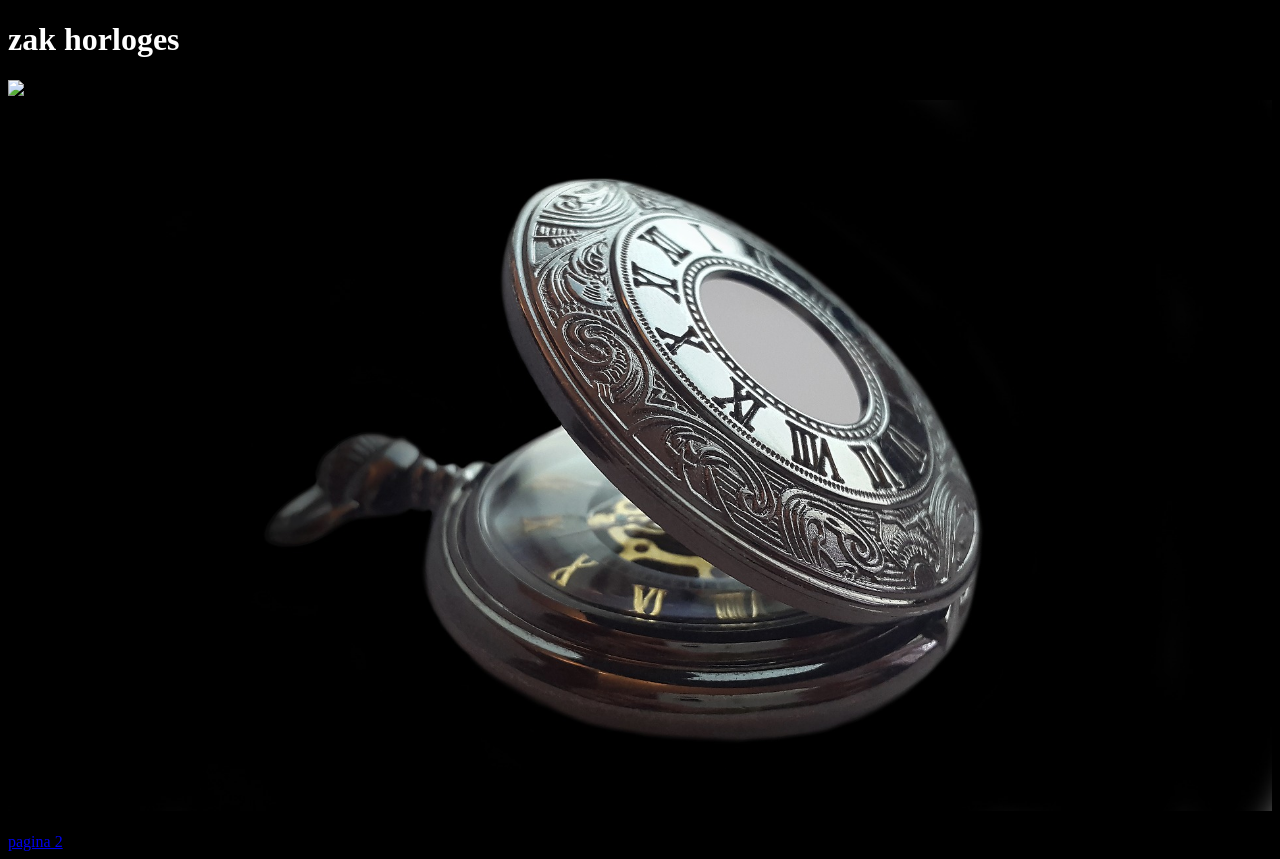
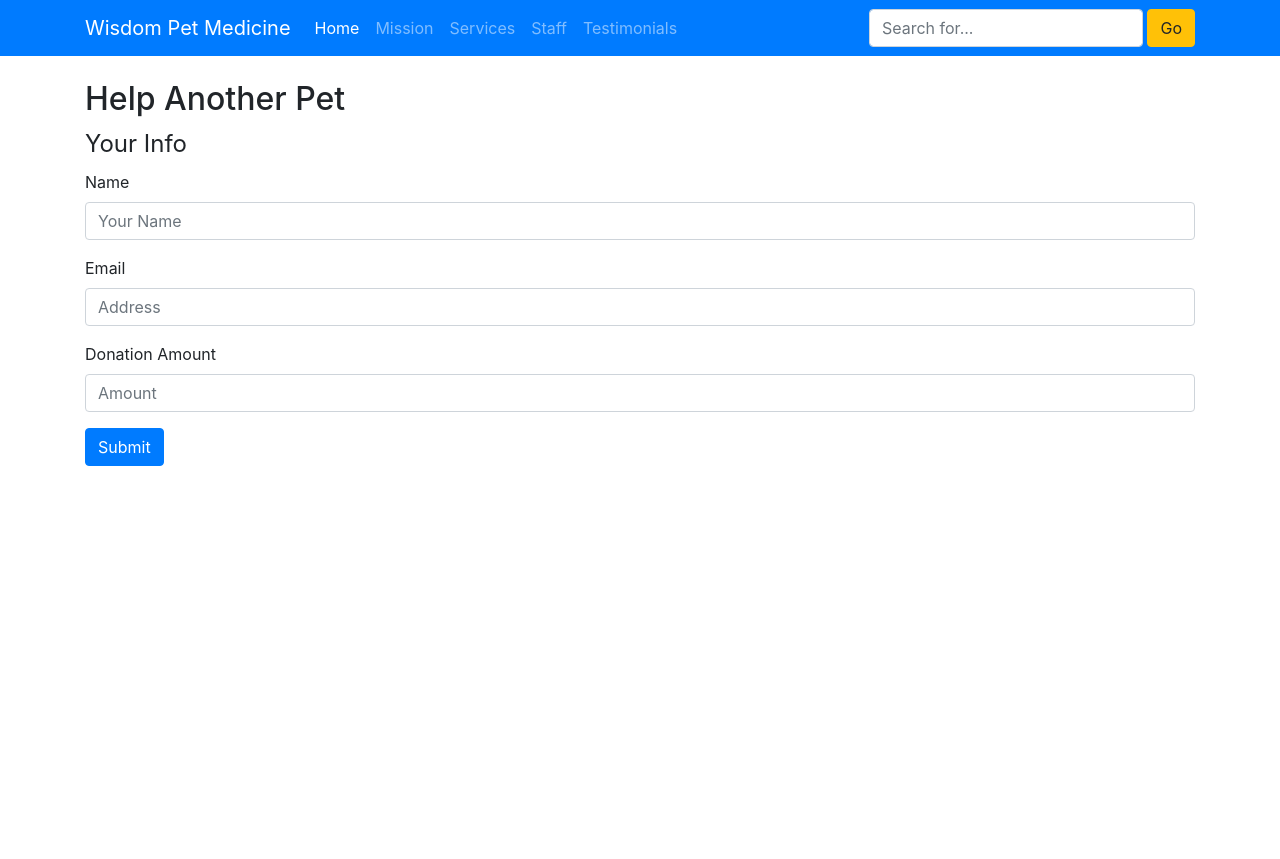
Before and after one commit to marcvandalen/htmltst, a plain HTML site: page index.html in a window 1280 px wide. After the commit the page ends 800 px from the top, so only its background shows below. Drawn offline with nearby package versions, Linux system fonts and the light colour scheme.

Commit message:
Add files via upload

```diff
--- a/index.html
+++ b/index.html
@@ -1,29 +1,68 @@
 <!DOCTYPE html>
 <html lang="en">
 <head>
-    <meta charset="UTF-8">
-    <title>horloges</title>
-    <style>
-        body{
-            background-color: black;}
-            h1 {color:white }
-        img{
-            height: auto;
-            width: 100%;
-        }
-    </style>
+  <meta charset="UTF-8">
+  <meta http-equiv="X-UA-Compatible" content="IE=edge">
+  <meta name="viewport" content="width=device-width, initial-scale=1, shrink-to-fit=no">
+  <meta http-equiv="x-ua-compatible" content="ie=edge">
+  <link rel="stylesheet" href="css/bootstrap.min.css">
+  <title>Bootstrap</title>
 </head>
 <body>
-<header>
-    <h1>zak horloges</h1>
-</header>
-<img src="img/horloge1.jpg">
-<img src="img/horloge2.jpg">
-<br>
-<br>
-<a href="p2.html">pagina 2</a>
+
+<nav class="navbar navbar-dark bg-primary navbar-expand-sm">
+  <div class="container">
+    <div class="navbar-brand d-none d-lg-block">Wisdom Pet Medicine</div>
+    <div class="navbar-nav mr-auto">
+      <a class="nav-item nav-link active" href="#">Home</a>
+      <a class="nav-item nav-link" href="#">Mission</a>
+      <a class="nav-item nav-link" href="#">Services</a>
+      <a class="nav-item nav-link" href="#">Staff</a>
+      <a class="nav-item nav-link" href="#">Testimonials</a>
+    </div><!-- navbar-nav -->
+    <form class="form-inline d-none d-md-block">
+      <label class="sr-only" for="search">Search</label>
+      <input class="form-control" type="text" id="search" placeholder="Search for...">
+      <button class="btn btn-warning" type="button">Go</button>
+    </form>
+  </div><!-- container -->
+</nav>
+
+<div class="container mt-4">
+
+<h2>Help Another Pet</h2>
+
+<form>
+
+    <fieldset class="form-group">
+      <legend>Your Info</legend>
+
+      <div class="form-group">
+        <label class="form-control-label" for="name">Name</label>
+        <input class="form-control" type="text" id="name" placeholder="Your Name">
+      </div><!-- form-group -->
+
+      <div class="form-group">
+        <label class="form-control-label" for="owneremail">Email</label>
+        <input class="form-control" type="text" id="owneremail" placeholder="Address">
+      </div><!-- form-group -->
+
+      <div class="form-group">
+        <label class="form-control-label" for="donationamt">Donation Amount</label>
+        <input type="text" class="form-control" id="donationamt" placeholder="Amount">
+      </div><!-- form-group -->
+
+      <button class="btn btn-primary" type="submit">Submit</button>
+
+    </fieldset><!-- fieldset -->
+  </form>
 
 
 
+</div><!-- content container -->
+
+<script src="js/jquery.slim.min.js"></script>
+<script src="js/popper.min.js"></script>
+<script src="js/bootstrap.min.js"></script>
 </body>
 </html>
```
